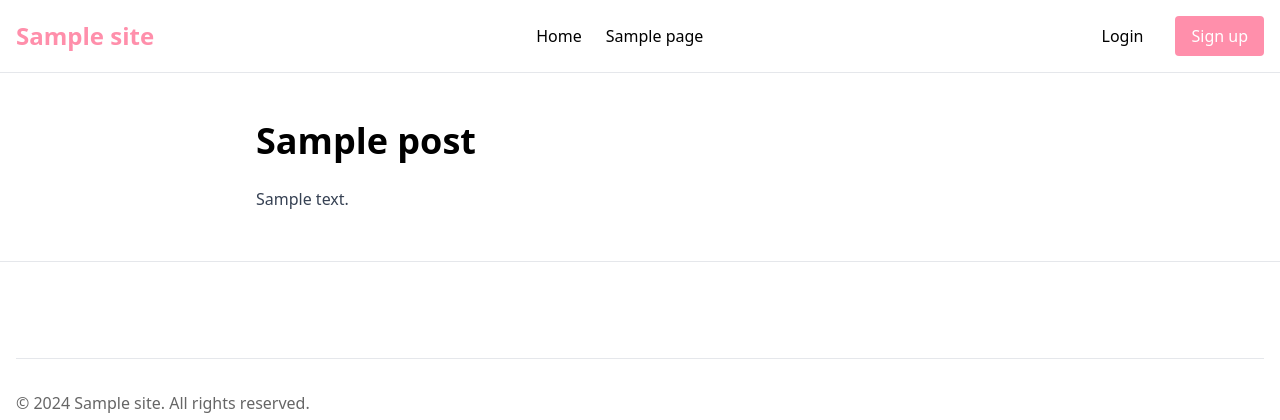
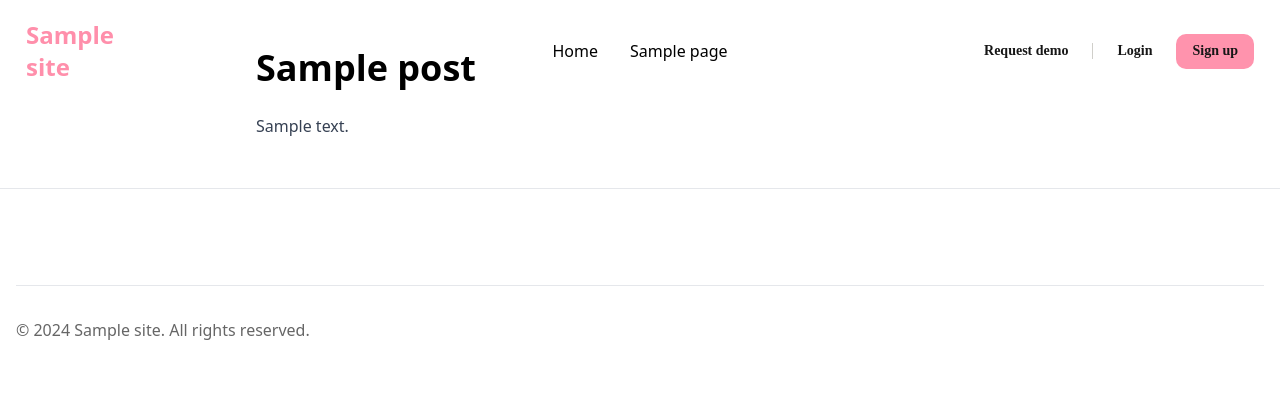
Before and after one commit to adamhjort/sprowweb, a WordPress theme: template wordpress-theme/page.php in a window 1280 px wide. Shown: the top 420 px of the page. Run offline with PHP 8.4 and a stand-in for WordPress, Linux system fonts and the light colour scheme; the site name, menu and one post (Sample post) are stand-ins, and other content is empty; style sheets or scripts are compiled from the project's sources; some libraries are stand-ins or nearby versions.

Commit message:
Align main menu with WordPress standards
Ensure that the main menu's design and functionality are consistent with WordPress standards for better user experience and compatibility.
[skip gpt_engineer]

```diff
--- a/wordpress-theme/functions.php
+++ b/wordpress-theme/functions.php
@@ -10,6 +10,13 @@ function sprow_theme_support() {
         'width'       => 134,
         'flex-height' => true,
         'flex-width'  => true,
+    ));
+
+    // Register navigation menus
+    register_nav_menus(array(
+        'primary' => __('Primary Menu', 'sprow'),
+        'mobile' => __('Mobile Menu', 'sprow'),
+        'footer' => __('Footer Menu', 'sprow'),
     ));
 }
 add_action('after_setup_theme', 'sprow_theme_support');
--- a/wordpress-theme/header.php
+++ b/wordpress-theme/header.php
@@ -6,27 +6,77 @@
     <?php wp_head(); ?>
 </head>
 <body <?php body_class(); ?>>
-    <nav class="border-b">
-        <div class="container mx-auto px-4 py-4 flex justify-between items-center">
-            <div class="text-2xl font-bold text-primary">
+    <?php wp_body_open(); ?>
+    <nav class="fixed top-0 left-0 right-0 z-50 transition-all duration-300 px-4 md:px-[10px] py-4">
+        <div class="max-w-[1420px] w-full mx-auto">
+            <div class="grid grid-cols-2 lg:grid-cols-3 items-center h-[70px] px-2 lg:px-4 max-w-full">
+                <!-- Logo -->
+                <div class="flex justify-start">
                     <?php
                     if (has_custom_logo()) {
                         the_custom_logo();
                     } else {
-                    echo bloginfo('name');
+                        echo '<div class="text-2xl font-bold text-primary w-[134px] h-[70px] flex items-center">';
+                        bloginfo('name');
+                        echo '</div>';
                     }
                     ?>
                 </div>
+
+                <!-- Desktop Navigation -->
+                <div class="hidden lg:flex justify-center items-center gap-8">
                     <?php
                     wp_nav_menu(array(
                         'theme_location' => 'primary',
-                'container_class' => 'hidden md:flex space-x-6',
-                'menu_class' => 'flex space-x-6'
+                        'container' => false,
+                        'menu_class' => 'flex gap-8',
+                        'fallback_cb' => false,
+                        'items_wrap' => '<ul class="%2$s">%3$s</ul>',
+                        'link_before' => '<span class="text-[14px] leading-[18px] font-semibold font-[\'Chakra_Petch\'] text-[#161616] hover:text-primary transition-colors whitespace-nowrap">',
+                        'link_after' => '</span>'
                     ));
                     ?>
-            <div class="flex space-x-4">
-                <button class="px-4 py-2 text-foreground hover:text-primary transition-colors">Login</button>
-                <button class="px-4 py-2 bg-primary text-white rounded hover:bg-primary-hover transition-colors">Sign up</button>
+                </div>
+
+                <!-- Actions -->
+                <div class="hidden lg:flex justify-end items-center space-x-4">
+                    <button class="text-[14px] leading-[18px] font-semibold font-['Chakra_Petch'] text-[#161616] whitespace-nowrap px-2">Request demo</button>
+                    <div class="w-[1px] h-4 bg-[#A29F95] opacity-50"></div>
+                    <button class="text-[14px] leading-[18px] font-semibold font-['Chakra_Petch'] text-[#161616] whitespace-nowrap px-2">Login</button>
+                    <button class="h-[35px] bg-[#FF93AD] hover:bg-primary-hover rounded-[10px] text-[14px] leading-[18px] font-semibold font-['Chakra_Petch'] text-[#161616] px-4">
+                        Sign up
+                    </button>
+                </div>
+
+                <!-- Mobile Menu Button -->
+                <div class="lg:hidden flex justify-end">
+                    <button class="text-foreground p-2" aria-label="Toggle mobile menu" data-toggle="mobile-menu">
+                        <svg xmlns="http://www.w3.org/2000/svg" class="h-6 w-6" fill="none" viewBox="0 0 24 24" stroke="currentColor">
+                            <path stroke-linecap="round" stroke-linejoin="round" stroke-width="2" d="M4 6h16M4 12h16M4 18h16" />
+                        </svg>
+                    </button>
+                </div>
+
+                <!-- Mobile Menu -->
+                <div class="mobile-menu hidden lg:hidden fixed inset-0 bg-white z-50">
+                    <div class="p-4">
+                        <button class="text-foreground p-2 float-right" aria-label="Close mobile menu" data-toggle="mobile-menu">
+                            <svg xmlns="http://www.w3.org/2000/svg" class="h-6 w-6" fill="none" viewBox="0 0 24 24" stroke="currentColor">
+                                <path stroke-linecap="round" stroke-linejoin="round" stroke-width="2" d="M6 18L18 6M6 6l12 12" />
+                            </svg>
+                        </button>
+                        <?php
+                        wp_nav_menu(array(
+                            'theme_location' => 'mobile',
+                            'container' => false,
+                            'menu_class' => 'flex flex-col space-y-4 pt-4',
+                            'fallback_cb' => false,
+                            'link_before' => '<span class="text-foreground hover:text-primary transition-colors px-4 py-2">',
+                            'link_after' => '</span>'
+                        ));
+                        ?>
+                    </div>
+                </div>
             </div>
         </div>
     </nav>
```
Lines whose indentation alone changed are shown as unchanged.
